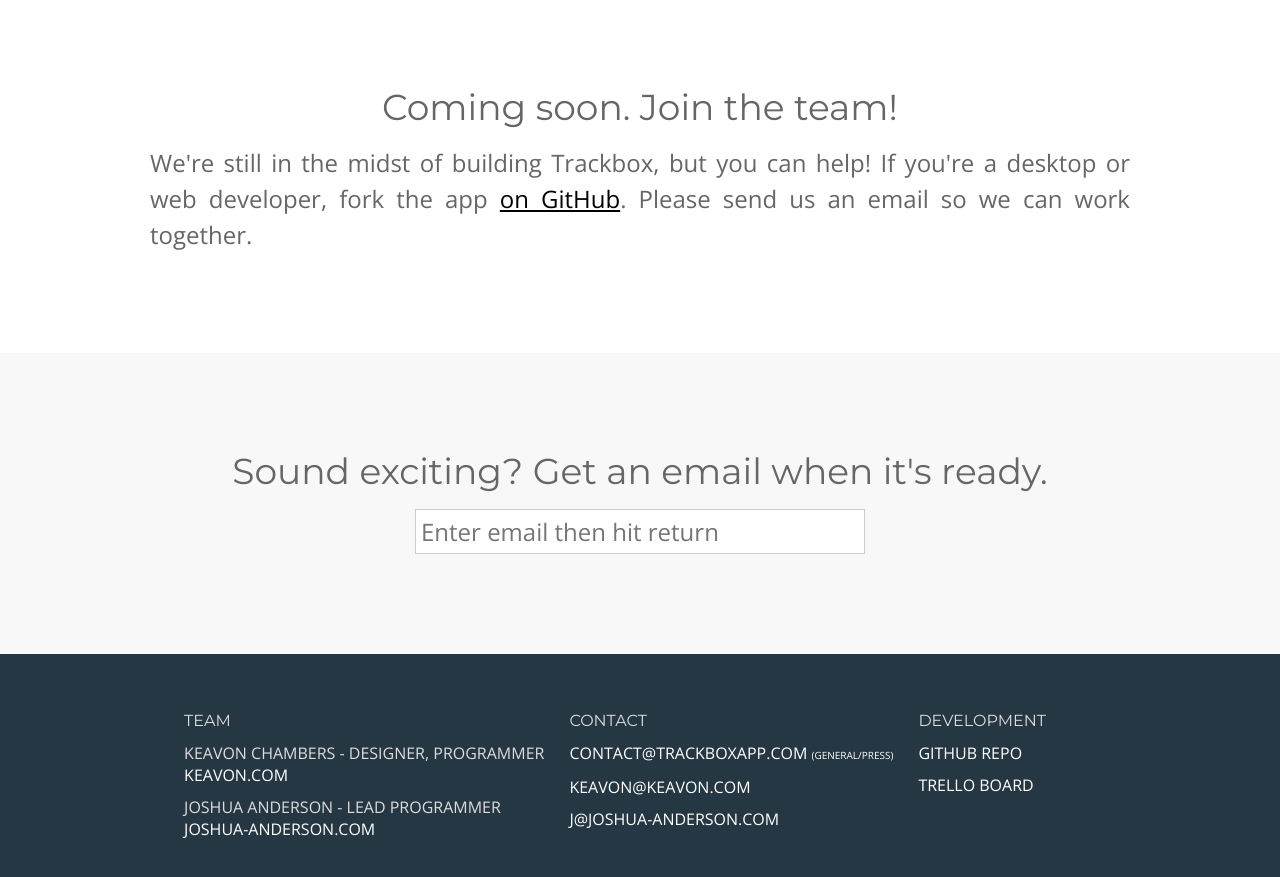
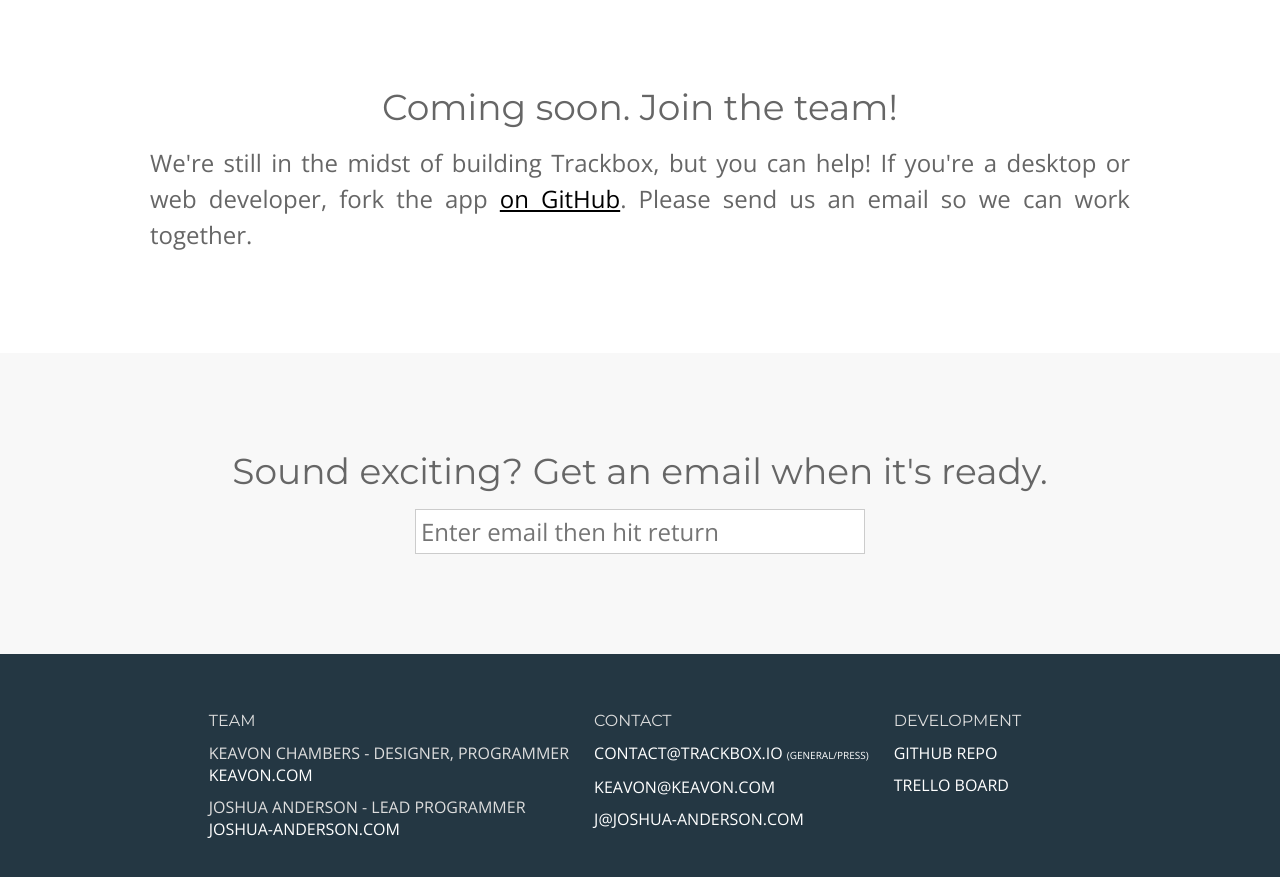
Before and after one commit to Keavon/Trackbox, a Jekyll site: the page built from main/index.html, in a window 1280 px wide and 900 px high, scrolled down 3031 px. Shown: the top 877 px of the window. Built offline with Jekyll 4.4.1, drawn with Linux system fonts in a browser that asks for light colours; nearby versions of some CDN libraries.

```diff
--- a/_includes/footer.html
+++ b/_includes/footer.html
@@ -10,7 +10,7 @@
 			</div>
 			<div>
 				<p class="footer-head">CONTACT</p>
-				<a href="mailto:contact@trackboxapp.com">Contact@TrackboxApp.com <span style="font-size:10px;">(General/Press)</span></a>
+				<a href="mailto:contact@trackbox.io">Contact@Trackbox.io <span style="font-size:10px;">(General/Press)</span></a>
 				<a href="mailto:keavon@keavon.com">Keavon@Keavon.com</a>
 				<a href="mailto:j@joshua-anderson.com">J@Joshua-Anderson.com</a>
 			</div>
```
Also changed, not shown: README.md (+1 -1 lines).
